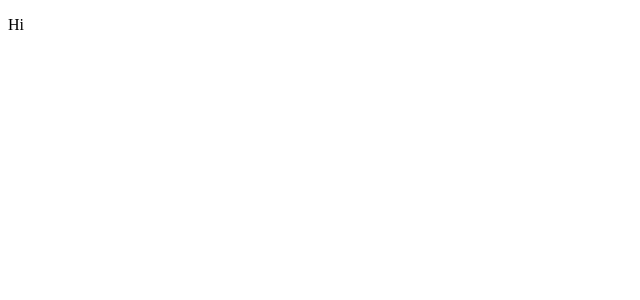
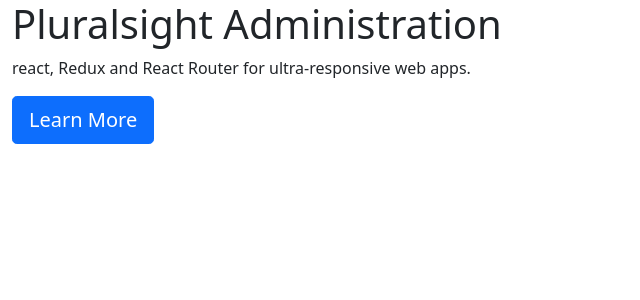
Before and after one commit to codetann/specialization-courses, a React app in the folder react/react-redux-router/: page / in a window 1280 px wide. Shown: the top 300 px of the page, without its empty margins (0-640 px from the left). Built offline with nearby package versions, Linux system fonts and the light colour scheme.

Commit message:
include App.js

```diff
--- a/react/react-redux-router/src/index.js
+++ b/react/react-redux-router/src/index.js
@@ -1,8 +1,5 @@
 import React from "react";
 import ReactDOM from "react-dom";
+import App from "./components/App";
 
-const Test = () => {
-  return <p>Hi</p>;
-};
-
-ReactDOM.render(<Test />, document.getElementById("app"));
+ReactDOM.render(<App />, document.getElementById("app"));
```
